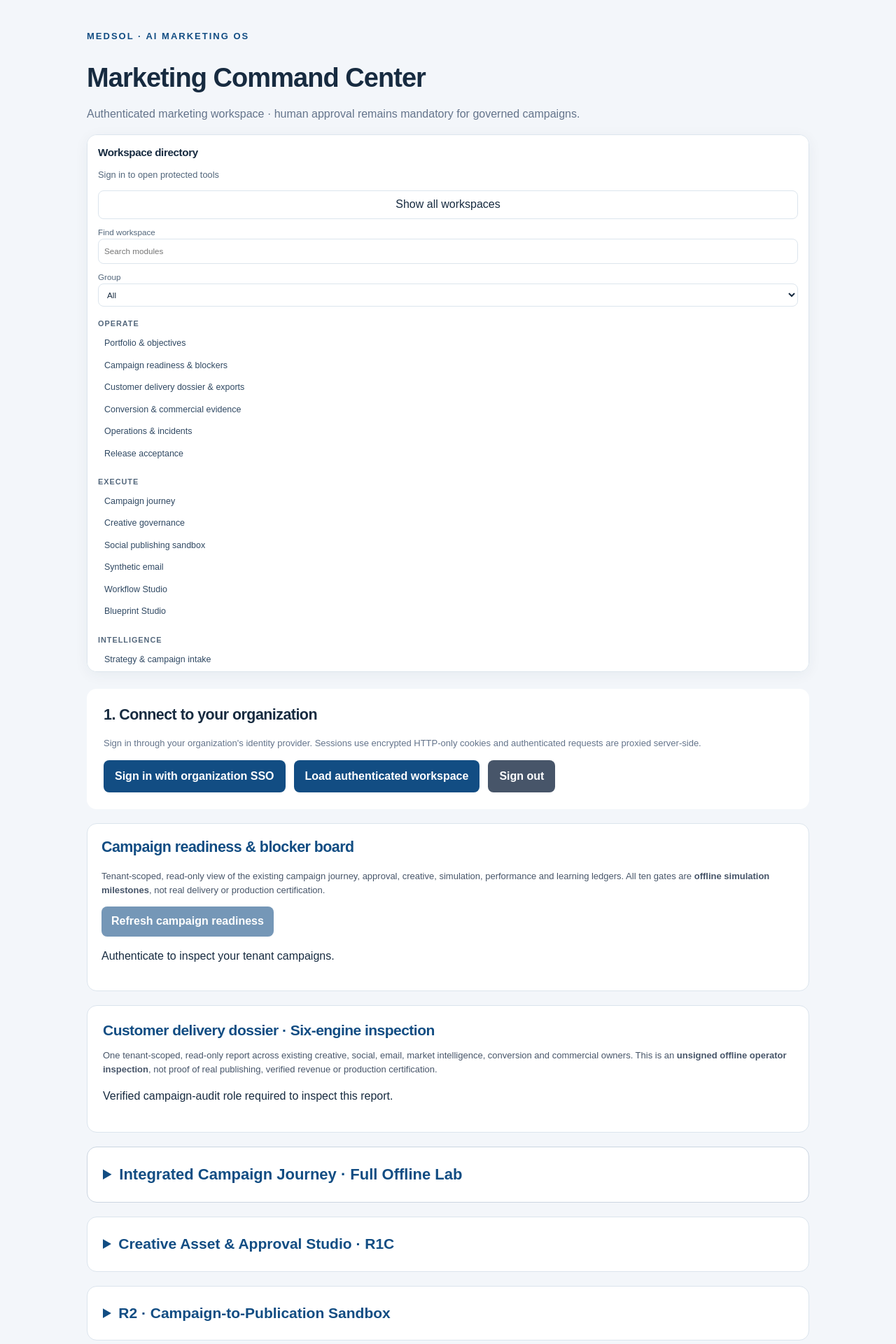
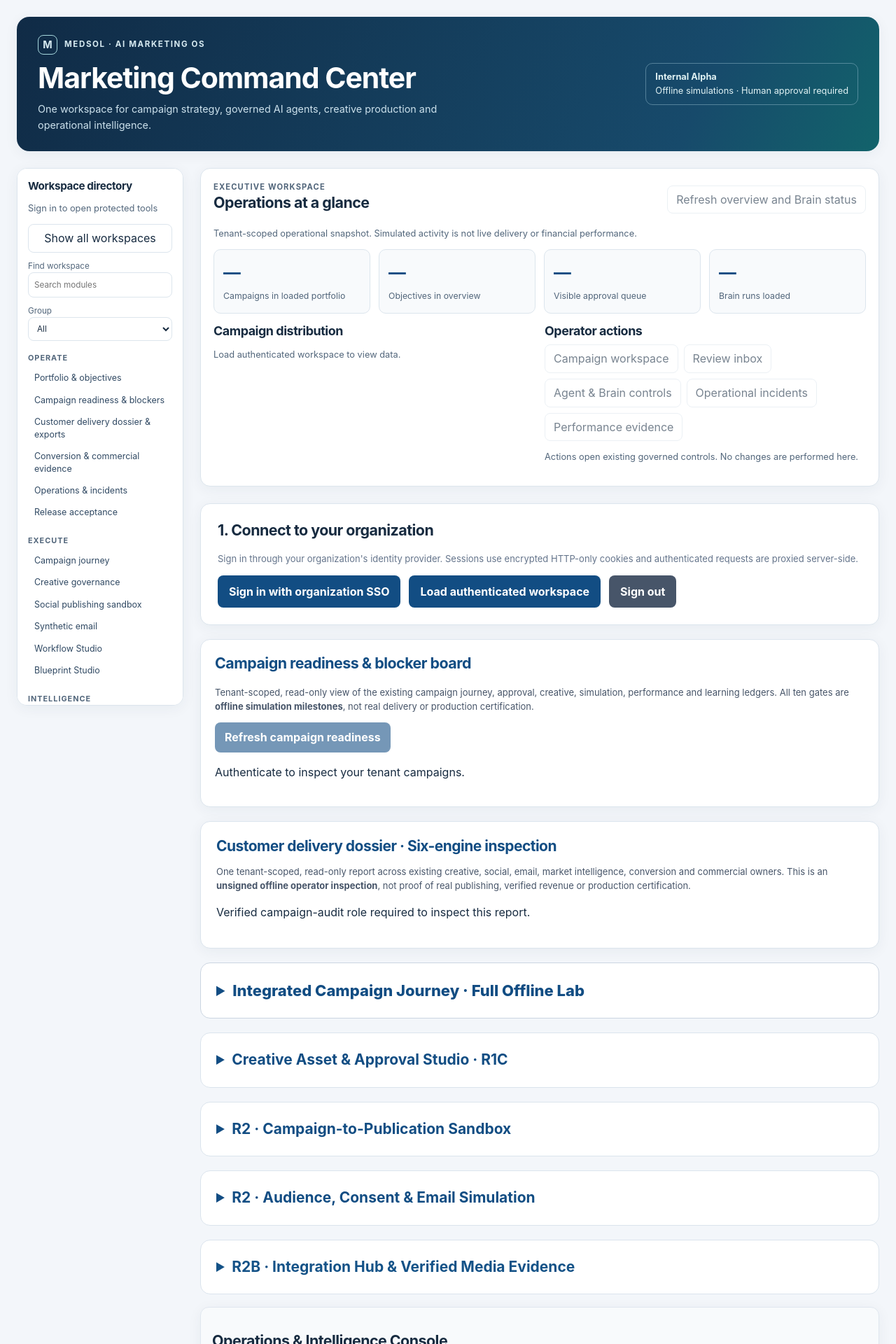
Before and after one commit to Ashour158/medsol-ai-marketing-os, a Next.js app in the folder apps/web/: page / in a window 1280 px wide. Shown: the top 1920 px of the page at 70% size. Built offline with nearby package versions, Linux system fonts and the light colour scheme.

Commit message:
Integrate Alpha shell, executive dashboard, focus navigation and authoritative agent map

```diff
--- a/apps/web/src/app/page.tsx
+++ b/apps/web/src/app/page.tsx
@@ -1,5 +1,8 @@
 "use client";
-import { useState } from "react";
+import { useEffect, useState } from "react";
+import AlphaExecutiveDashboard from "./alpha-executive-dashboard";
+import AlphaBrainMap from "./alpha-brain-map";
+import { WORKSPACE_LINKS } from "../lib/workspace-navigation";
 import OperationsConsole from "./operations-console";
 import WorkspaceNavigation from "./workspace-navigation";
 import CreativeGovernanceStudio from "./creative-governance-studio";
@@ -26,6 +29,23 @@ class MarketingRequestError extends Error {
 
 type Workflow = { workflowExecutionId?: string; id?: string; status?: string; currentStep?: string; correlationId?: string; output?: unknown; steps?: unknown[] };
 export default function Home() {
+  const [focused,setFocused]=useState("");
+  const [brainRunsLoaded,setBrainRunsLoaded]=useState(false);
+  const [navigationRevision,setNavigationRevision]=useState(0);
+  const focusRoot=focused==="performance"?"operations":["workflow-studio","blueprint-studio","market-intelligence","knowledge","memory","acceptance"].includes(focused)?"agent-brain":focused;
+  const isHidden=(id:string)=>!!focusRoot&&focusRoot!==id;
+  function navigateWorkspace(id:string){
+    if(!WORKSPACE_LINKS.some(x=>x.id===id))return;
+    setFocused(id);setNavigationRevision(n=>n+1);
+  }
+  useEffect(()=>{
+    if(!focused)return;
+    const target=document.getElementById(focused);
+    if(!target)return;
+    let current=target.parentElement;
+    while(current){if(current instanceof HTMLDetailsElement)current.open=true;current=current.parentElement;}
+    target.scrollIntoView({block:"start"});
+  },[focused,navigationRevision]);
   const [organizationId, setOrganizationId] = useState("");
   const [goal, setGoal] = useState("");
   const [objectiveId, setObjectiveId] = useState("");
@@ -132,12 +152,18 @@ export default function Home() {
   const request = { organizationId: organizationId.trim(), requestedOutcome: goal.trim(), ...(objectiveId.trim() ? { objectiveId: objectiveId.trim() } : {}), ...(campaignBrandId.trim()?{brandId:campaignBrandId.trim()}: {}) };
   const buttonStyle = { padding: "11px 16px", background: "#124d83", color: "white", border: 0, borderRadius: 8, cursor: "pointer", fontWeight: 700 as const };
   const fieldStyle = { width: "100%", boxSizing: "border-box" as const, padding: 12, border: "1px solid #cbd5e1", borderRadius: 8, marginTop: 6 };
-  return <main style={{ maxWidth: 1080, margin: "0 auto", padding: "42px 24px", fontFamily: "Arial,sans-serif" }}>
-    <div style={{ color: "#124d83", fontSize: 13, fontWeight: 800, letterSpacing: 2 }}>MEDSOL · AI MARKETING OS</div>
-    <h1 style={{ fontSize: 38, marginBottom: 8 }}>Marketing Command Center</h1>
-    <p style={{ color: "#64748b" }}>Authenticated marketing workspace · human approval remains mandatory for governed campaigns.</p>
-    <WorkspaceNavigation authenticated={Boolean(identity)}/>
-    <section id="identity" style={{ scrollMarginTop: 120, background: "white", borderRadius: 14, padding: 24, marginTop: 24 }}>
+  return <main className="alpha-shell">
+    <header className="alpha-header">
+      <div><div className="alpha-brand"><span className="alpha-brand-mark" aria-hidden="true">M</span>MEDSOL · AI MARKETING OS</div>
+      <h1>Marketing Command Center</h1>
+      <p>One workspace for campaign strategy, governed AI agents, creative production and operational intelligence.</p></div>
+      <div className="alpha-environment"><strong>Internal Alpha</strong><br/>Offline simulations · Human approval required</div>
+    </header>
+    <WorkspaceNavigation authenticated={Boolean(identity)} focused={focused} onNavigate={navigateWorkspace} onShowAll={()=>setFocused("")}/>
+    <div className="alpha-content">
+    {focused&&<div className="alpha-focus-bar"><strong>{WORKSPACE_LINKS.find(x=>x.id===focused)?.label}</strong><button type="button" onClick={()=>setFocused("")}>Return to all workspaces</button></div>}
+    {!focused&&<AlphaExecutiveDashboard authenticated={!!identity} overview={overview} campaigns={campaigns} runs={brainRunsLoaded?brainRuns:null} approvals={pendingApprovals} approvalUnavailable={approvalInboxUnavailable} busy={busy} onRefresh={()=>void perform(async()=>{await loadDashboard();setBrainRuns(await call("brain/runs") as typeof brainRuns);setBrainRunsLoaded(true);})} onNavigate={navigateWorkspace}/>}
+    <section id="identity" hidden={isHidden("identity")} style={{ scrollMarginTop: 120, background: "white", borderRadius: 14, padding: 24, marginTop: 24 }}>
       <h2 style={{ marginTop: 0 }}>1. Connect to your organization</h2>
       <p style={{ color: "#64748b", fontSize: 13 }}>Sign in through your organization's identity provider. Sessions use encrypted HTTP-only cookies and authenticated requests are proxied server-side.</p>
       <div style={{ display: "flex", flexWrap: "wrap", gap: 12 }}>
@@ -155,22 +181,22 @@ export default function Home() {
       {identity && <p>Signed in as {identity.email} · {identity.role}</p>}
       {agents !== null && <details style={{ marginTop: 14 }}><summary>Agent roster</summary><pre style={{ whiteSpace: "pre-wrap", overflowWrap: "anywhere" }}>{JSON.stringify(agents, null, 2)}</pre></details>}
     </section>
-    <CampaignReadinessBoard identity={identity}/>
-    <CustomerDeliveryDossierStudio key={identity?identity.organizationId+":"+identity.userId:"signed-out"} identity={identity}/>
-    <div id="journey" style={{scrollMarginTop:120}}><OfflineCampaignJourneyStudio key={identity?identity.organizationId+":"+identity.userId:"signed-out"} identity={identity} campaigns={identity?campaigns:[]} products={identity?products:[]}/></div>
-    <div id="creative" style={{scrollMarginTop:120}}><CreativeGovernanceStudio key={identity?identity.organizationId+":"+identity.userId:"signed-out"} identity={identity} /></div>
-    <div id="social" style={{scrollMarginTop:120}}><CampaignPublicationStudio key={identity?identity.organizationId+":"+identity.userId:"signed-out"} identity={identity}/></div>
-    <div id="email" style={{scrollMarginTop:120}}><SyntheticEmailStudio key={identity?identity.organizationId+":"+identity.userId:"signed-out"} identity={identity}/></div>
-    <div id="tool-registry" style={{scrollMarginTop:120}}><GovernedToolRegistryStudio identity={identity}/></div>
-    <div id="agent-studio" style={{scrollMarginTop:120}}><AgentReleaseStudio identity={identity}/></div>
-    <div id="provider-trials" style={{scrollMarginTop:120}}><ProviderContractTrialStudio identity={identity}/></div>
-    <div id="integrations" style={{scrollMarginTop:120}}><IntegrationGovernanceStudio identity={identity}/></div>
-    <div id="operations" style={{scrollMarginTop:120}}><OperationsConsole key={identity?identity.organizationId+":"+identity.userId:"signed-out"}
+    <div data-workspace-panel hidden={isHidden("readiness-board")}><CampaignReadinessBoard identity={identity}/></div>
+    <div data-workspace-panel hidden={isHidden("delivery-dossier")}><CustomerDeliveryDossierStudio key={identity?identity.organizationId+":"+identity.userId:"signed-out"} identity={identity}/></div>
+    <div id="journey" data-workspace-panel hidden={isHidden("journey")} style={{scrollMarginTop:120}}><OfflineCampaignJourneyStudio key={identity?identity.organizationId+":"+identity.userId:"signed-out"} identity={identity} campaigns={identity?campaigns:[]} products={identity?products:[]}/></div>
+    <div id="creative" data-workspace-panel hidden={isHidden("creative")} style={{scrollMarginTop:120}}><CreativeGovernanceStudio key={identity?identity.organizationId+":"+identity.userId:"signed-out"} identity={identity} /></div>
+    <div id="social" data-workspace-panel hidden={isHidden("social")} style={{scrollMarginTop:120}}><CampaignPublicationStudio key={identity?identity.organizationId+":"+identity.userId:"signed-out"} identity={identity}/></div>
+    <div id="email" data-workspace-panel hidden={isHidden("email")} style={{scrollMarginTop:120}}><SyntheticEmailStudio key={identity?identity.organizationId+":"+identity.userId:"signed-out"} identity={identity}/></div>
+    <div id="tool-registry" data-workspace-panel hidden={isHidden("tool-registry")} style={{scrollMarginTop:120}}><GovernedToolRegistryStudio identity={identity}/></div>
+    <div id="agent-studio" data-workspace-panel hidden={isHidden("agent-studio")} style={{scrollMarginTop:120}}><AgentReleaseStudio identity={identity}/></div>
+    <div id="provider-trials" data-workspace-panel hidden={isHidden("provider-trials")} style={{scrollMarginTop:120}}><ProviderContractTrialStudio identity={identity}/></div>
+    <div id="integrations" data-workspace-panel hidden={isHidden("integrations")} style={{scrollMarginTop:120}}><IntegrationGovernanceStudio identity={identity}/></div>
+    <div id="operations" data-workspace-panel hidden={isHidden("operations")} style={{scrollMarginTop:120}}><OperationsConsole key={identity?identity.organizationId+":"+identity.userId:"signed-out"}
       identity={identity} onRunSelected={id => {
       setBrainRunId(id);setBrainRunDetail(null);setBrainRecovery(null);
       void perform(async()=>setBrainRunDetail(await call("brain/runs/"+encodeURIComponent(id))));
     }} /></div>
-    <section id="portfolio" style={{ scrollMarginTop: 120, background: "white", borderRadius: 14, padding: 24, marginTop: 20 }}>
+    <section id="portfolio" hidden={isHidden("portfolio")} style={{ scrollMarginTop: 120, background: "white", borderRadius: 14, padding: 24, marginTop: 20 }}>
       <h2 style={{ marginTop: 0 }}>2. Portfolio and operational overview</h2>
       <button style={buttonStyle} disabled={busy} onClick={() => perform(loadDashboard)}>Refresh command center</button>
       {overview && <div style={{ display: "grid", gridTemplateColumns: "repeat(auto-fit,minmax(145px,1fr))", gap: 12, marginTop: 18 }}>
@@ -209,7 +235,7 @@ export default function Home() {
         {agentDetail !== null && <details open><summary>Selected execution audit trace</summary><pre style={{ whiteSpace: "pre-wrap", overflowWrap: "anywhere" }}>{JSON.stringify(agentDetail, null, 2)}</pre></details>}
       </div>
     </section>
-    <section id="strategy" style={{ scrollMarginTop: 120, background: "white", borderRadius: 14, padding: 24, marginTop: 20 }}>
+    <section id="strategy" hidden={isHidden("strategy")} style={{ scrollMarginTop: 120, background: "white", borderRadius: 14, padding: 24, marginTop: 20 }}>
       <h2 style={{ marginTop: 0 }}>3. Assess and initiate a campaign</h2>
       <label>Marketing objective<textarea style={{ ...fieldStyle, minHeight: 100 }} value={goal} onChange={e => setGoal(e.target.value)} placeholder="Launch an oncology genomics awareness campaign in Egypt" /></label>
       <label style={{ display: "block", marginTop: 14 }}>Existing marketing objective ID (required to create a campaign)<input style={fieldStyle} value={objectiveId} onChange={e => setObjectiveId(e.target.value)} placeholder="UUID from marketing objectives" /></label>
@@ -221,7 +247,7 @@ export default function Home() {
       </div>
       {assessment !== null && <details open style={{ marginTop: 16 }}><summary>Assessment result</summary><pre style={{ whiteSpace: "pre-wrap", overflowWrap: "anywhere" }}>{JSON.stringify(assessment, null, 2)}</pre></details>}
     </section>
-    <section id="workflow-operations" style={{ scrollMarginTop: 120, background: "white", borderRadius: 14, padding: 24, marginTop: 20 }}>
+    <section id="workflow-operations" hidden={isHidden("workflow-operations")} style={{ scrollMarginTop: 120, background: "white", borderRadius: 14, padding: 24, marginTop: 20 }}>
       <h2 style={{ marginTop: 0 }}>4. Monitor and recover workflow</h2>
       <label>Workflow execution ID<input style={fieldStyle} value={workflowId} onChange={e => setWorkflowId(e.target.value)} placeholder="Workflow ID" /></label>
       <div style={{ display: "flex", flexWrap: "wrap", gap: 12, marginTop: 16 }}>
@@ -230,7 +256,7 @@ export default function Home() {
       </div>
       {workflow && <><p><strong>Status:</strong> {workflow.status ?? "Unknown"} · <strong>Step:</strong> {workflow.currentStep ?? "Unknown"}</p><details><summary>Workflow details and checkpoints</summary><pre style={{ whiteSpace: "pre-wrap", overflowWrap: "anywhere" }}>{JSON.stringify(workflow, null, 2)}</pre></details></>}
     </section>
-    <section id="approvals" style={{ scrollMarginTop: 120, background: "white", borderRadius: 14, padding: 24, marginTop: 20 }}>
+    <section id="approvals" hidden={isHidden("approvals")} style={{ scrollMarginTop: 120, background: "white", borderRadius: 14, padding: 24, marginTop: 20 }}>
       <h2 style={{ marginTop: 0 }}>5. Pending human approvals</h2>
       <p style={{ color: "#64748b" }}>Approval decisions require a verified OIDC user and an authorized marketing role. Shared bootstrap tokens cannot approve.</p>
       <button style={buttonStyle} disabled={busy||!identity} onClick={() => perform(loadApprovalInbox)}>Refresh approval inbox</button>
@@ -249,7 +275,7 @@ export default function Home() {
       </div>}
       {pendingApprovals !== null && <pre style={{ whiteSpace: "pre-wrap", overflowWrap: "anywhere", background: "#f1f5f9", padding: 16, borderRadius: 8 }}>{JSON.stringify(pendingApprovals, null, 2)}</pre>}
     </section>
-    <section id="agent-brain" style={{ scrollMarginTop: 120, background: "white", borderRadius: 14, padding: 24, marginTop: 20 }}>
+    <section id="agent-brain" hidden={isHidden("agent-brain")} style={{ scrollMarginTop: 120, background: "white", borderRadius: 14, padding: 24, marginTop: 20 }}>
       <h2 style={{ marginTop: 0 }} id="brain-operations">Marketing Brain & Learning Intelligence</h2>
       <p style={{ color: "#64748b" }}>Review all agent stages, evidence quarantine and proposed skills. No automatic skill activation or external publishing.</p>
       <div style={{ display: "flex", flexWrap: "wrap", gap: 12 }}>
@@ -257,6 +283,7 @@ export default function Home() {
         <button style={buttonStyle} disabled={busy || !goal.trim()} onClick={() => perform(async () => setBrainAssessment(await call("brain/assess", {requestedOutcome:goal,correlationId:crypto.randomUUID()})))}>Run 13-agent review</button>
         <button style={buttonStyle} disabled={busy} onClick={() => perform(async () => { const [signals,proposals]=await Promise.all([call("learning/signals"),call("learning/proposals")]);setLearningSignals(signals);setSkillProposals(proposals); })}>Refresh learning intelligence</button>
       </div>
+      <AlphaBrainMap key={identity?identity.organizationId+":"+identity.userId:"signed-out"} plan={brainPlan} roster={agents} run={brainRunDetail} authenticated={!!identity} onNavigate={navigateWorkspace}/>
       <div style={{ marginTop: 20, padding: 16, border: "1px solid #dbe4ed", borderRadius: 10 }}>
         <h3>Durable brain execution operations</h3>
         <p style={{ color: "#64748b", fontSize: 13 }}>Only authorized operators may quarantine runs inactive for more than 15 minutes. Quarantine never retries a possibly completed agent action.</p>
@@ -269,14 +296,14 @@ export default function Home() {
         <div style={{ display:"flex",gap:10,flexWrap:"wrap",marginBottom:14 }}>
           <button style={buttonStyle} disabled={busy || !goal.trim()} onClick={()=>perform(async()=>{
             const created=await call("brain/runs",{commandKey:crypto.randomUUID(),requestedOutcome:goal.trim(),
-              ...(objectiveId?{objectiveId}:{}),...(brainCampaignId?{campaignId:brainCampaignId}:{}),market:"MENA"}) as {id:string};
+              ...(brainCampaignId?{campaignId:brainCampaignId}:objectiveId?{objectiveId}:{}),market:"MENA"}) as {id:string};
             setBrainRunId(created.id);
             setBrainRunDetail(created);
-            setBrainRuns(await call("brain/runs") as typeof brainRuns);
+            setBrainRuns(await call("brain/runs") as typeof brainRuns);setBrainRunsLoaded(true);
           })}>Create durable 13-agent Brain run</button>
           <span style={{fontSize:12,color:"#64748b",alignSelf:"center"}}>The optional worker automatically dispatches pending runs when enabled.</span>
         </div>
-        <button style={buttonStyle} disabled={busy} onClick={() => perform(async () => setBrainRuns(await call("brain/runs") as typeof brainRuns))}>Load persisted brain runs</button>
+        <button style={buttonStyle} disabled={busy} onClick={() => perform(async () => {setBrainRuns(await call("brain/runs") as typeof brainRuns);setBrainRunsLoaded(true);})}>Load persisted brain runs</button>
         {brainRuns.length > 0 && <label style={{ display: "block", marginTop: 12 }}>Select brain run
           <select style={fieldStyle} value={brainRunId} onChange={e => {setBrainRunId(e.target.value);setBrainRunDetail(null);setBrainRecovery(null);setCancelBrainReason("");setQuarantineReason("");}}>
             <option value="">Select run</option>
@@ -288,7 +315,7 @@ export default function Home() {
           <button style={{...buttonStyle,marginLeft:10}} disabled={busy} onClick={() => perform(async () => setBrainRecovery(await call("brain/runs/" + encodeURIComponent(brainRunId) + "/recovery")))}>Inspect crash-recovery evidence (read-only)</button>
           {brainRuns.find(r=>r.id===brainRunId)?.status==="PENDING"&&<button style={{...buttonStyle,marginLeft:10}} disabled={busy} onClick={()=>perform(async()=>{
             setBrainRunDetail(await call("brain/runs/"+encodeURIComponent(brainRunId)+"/execute",{}));
-            setBrainRuns(await call("brain/runs") as typeof brainRuns);
+            setBrainRuns(await call("brain/runs") as typeof brainRuns);setBrainRunsLoaded(true);
           })}>Execute pending run (synchronous)</button>}
 
           {canManageBrain&&brainRuns.find(r=>r.id===brainRunId)?.status==="PENDING"&&<div style={{marginTop:12}}>
@@ -299,7 +326,7 @@ export default function Home() {
               if(!window.confirm("Cancel this unclaimed run? Already running work cannot be cancelled here."))return;
               await call("brain/runs/"+encodeURIComponent(brainRunId)+"/cancel",{reason:cancelBrainReason.trim()});
               setBrainRunDetail(await call("brain/runs/"+encodeURIComponent(brainRunId)));
-              setBrainRuns(await call("brain/runs") as typeof brainRuns);
+              setBrainRuns(await call("brain/runs") as typeof brainRuns);setBrainRunsLoaded(true);
               setBrainRecovery(null);setCancelBrainReason("");
             })}>Cancel queued Brain run</button>
           </div>}
@@ -313,7 +340,7 @@ export default function Home() {
               if (!window.confirm("Quarantine this stale run? No agents will be retried automatically.")) return;
               await call("brain/runs/" + encodeURIComponent(brainRunId) + "/quarantine",{reason:quarantineReason.trim()});
               setBrainRunDetail(await call("brain/runs/" + encodeURIComponent(brainRunId)));
-              setBrainRuns(await call("brain/runs") as typeof brainRuns);
+              setBrainRuns(await call("brain/runs") as typeof brainRuns);setBrainRunsLoaded(true);
               setQuarantineReason("");
             })}>Quarantine stale execution</button>
           </>}
@@ -390,7 +417,8 @@ export default function Home() {
       {learningSignals !== null && <details><summary>Learning evidence and quarantine</summary><pre style={{whiteSpace:"pre-wrap",overflowWrap:"anywhere"}}>{JSON.stringify(learningSignals,null,2)}</pre></details>}
       {skillProposals !== null && <details><summary>Governed agent skill proposals</summary><pre style={{whiteSpace:"pre-wrap",overflowWrap:"anywhere"}}>{JSON.stringify(skillProposals,null,2)}</pre></details>}
     </section>
-    {error && <p role="alert" style={{ color: "#a11919", padding: 16, background: "#fff1f1", borderRadius: 8 }}>{error}</p>}
+    {error && <p className="alpha-error" role="alert" style={{ color: "#a11919", padding: 16, background: "#fff1f1", borderRadius: 8 }}>{error}</p>}
     <p style={{ marginTop: 24, color: "#64748b", fontSize: 13 }}>Approval decisions require a verified OIDC identity and an authorized database role.</p>
+    </div>
   </main>;
 }
```
